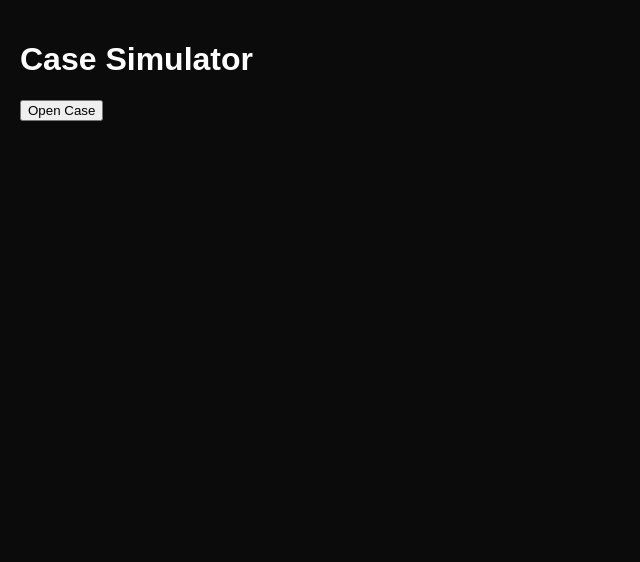
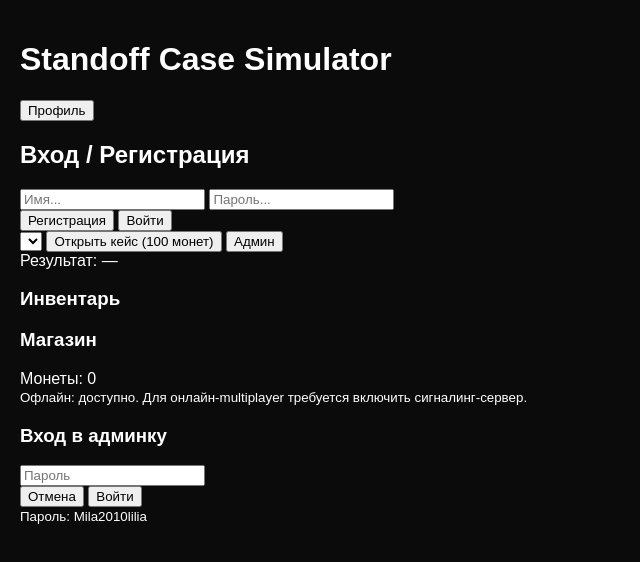
Before and after one commit to kakain315-source/case-simulator, a plain HTML site: page index.html in a window 1280 px wide. Shown: the whole page, without its empty margins (0-640 px from the left). Drawn offline with Linux system fonts and the light colour scheme.

Commit message:
Update index.html for localization and PWA support

```diff
--- a/index.html
+++ b/index.html
@@ -1,23 +1,81 @@
 <!doctype html>
-<html lang="en">
+<html lang="ru">
 <head>
-    <meta charset="UTF-8">
-    <meta name="viewport" content="width=device-width, initial-scale=1.0">
-    <title>Case Simulator</title>
-    <link rel="manifest" href="manifest.json">
-    <link rel="stylesheet" href="style.css">
+  <meta charset="utf-8" />
+  <meta name="viewport" content="width=device-width,initial-scale=1" />
+  <title>Standoff — Case Simulator (PWA)</title>
+  <link rel="manifest" href="manifest.json" />
+  <link rel="stylesheet" href="style.css" />
 </head>
 <body>
+  <div class="app">
+    <header>
+      <h1>Standoff Case Simulator</h1>
+      <div class="top-right">
+        <span id="userLabel"></span>
+        <button id="btnProfile" class="small">Профиль</button>
+      </div>
+    </header>
 
-<div id="app">Loading...</div>
+    <main id="mainArea">
+      <!-- login/register -->
+      <section id="auth" class="card">
+        <h2>Вход / Регистрация</h2>
+        <input id="inUser" placeholder="Имя..." />
+        <input id="inPass" type="password" placeholder="Пароль..." />
+        <div class="row">
+          <button id="btnRegister">Регистрация</button>
+          <button id="btnLogin" class="accent">Войти</button>
+        </div>
+      </section>
 
-<script>
-if ('serviceWorker' in navigator) {
-    navigator.serviceWorker.register('service-worker.js').catch(() => {});
-}
-</script>
+      <!-- main game -->
+      <section id="game" class="hidden">
+        <div class="controls">
+          <select id="caseSelect"></select>
+          <button id="openCase" class="big">Открыть кейс (100 монет)</button>
+          <button id="btnAdmin" class="small">Админ</button>
+        </div>
 
-<script src="main.js"></script>
+        <div class="case-area card">
+          <div id="reel" class="reel"></div>
+          <div class="mask"></div>
+        </div>
 
+        <div id="resultArea" class="card">Результат: <span id="resultText">—</span></div>
+
+        <div class="panels">
+          <div class="card">
+            <h3>Инвентарь</h3>
+            <div id="inventory"></div>
+          </div>
+          <div class="card">
+            <h3>Магазин</h3>
+            <div id="shop"></div>
+            <div id="balanceWrap">Монеты: <span id="balance">0</span></div>
+          </div>
+        </div>
+      </section>
+    </main>
+
+    <footer>
+      <small>Офлайн: доступно. Для онлайн-multiplayer требуется включить сигналинг-сервер.</small>
+    </footer>
+  </div>
+
+  <!-- Admin modal -->
+  <div id="adminModal" class="modal hidden">
+    <div class="modal-body">
+      <h3>Вход в админку</h3>
+      <input id="adminPass" type="password" placeholder="Пароль" />
+      <div class="row">
+        <button id="adminCancel">Отмена</button>
+        <button id="adminOk" class="accent">Войти</button>
+      </div>
+      <small>Пароль: Mila2010lilia</small>
+    </div>
+  </div>
+
+  <script src="main.js"></script>
 </body>
 </html>
```
